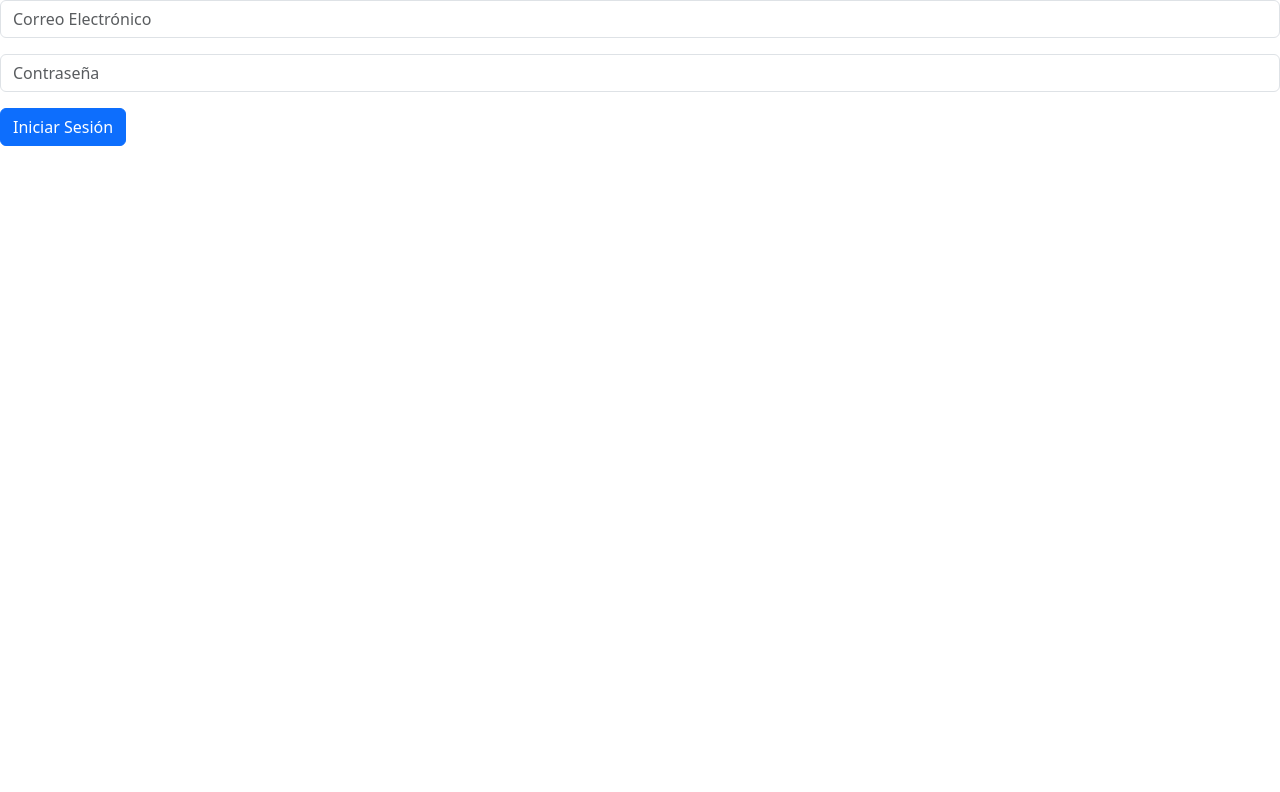
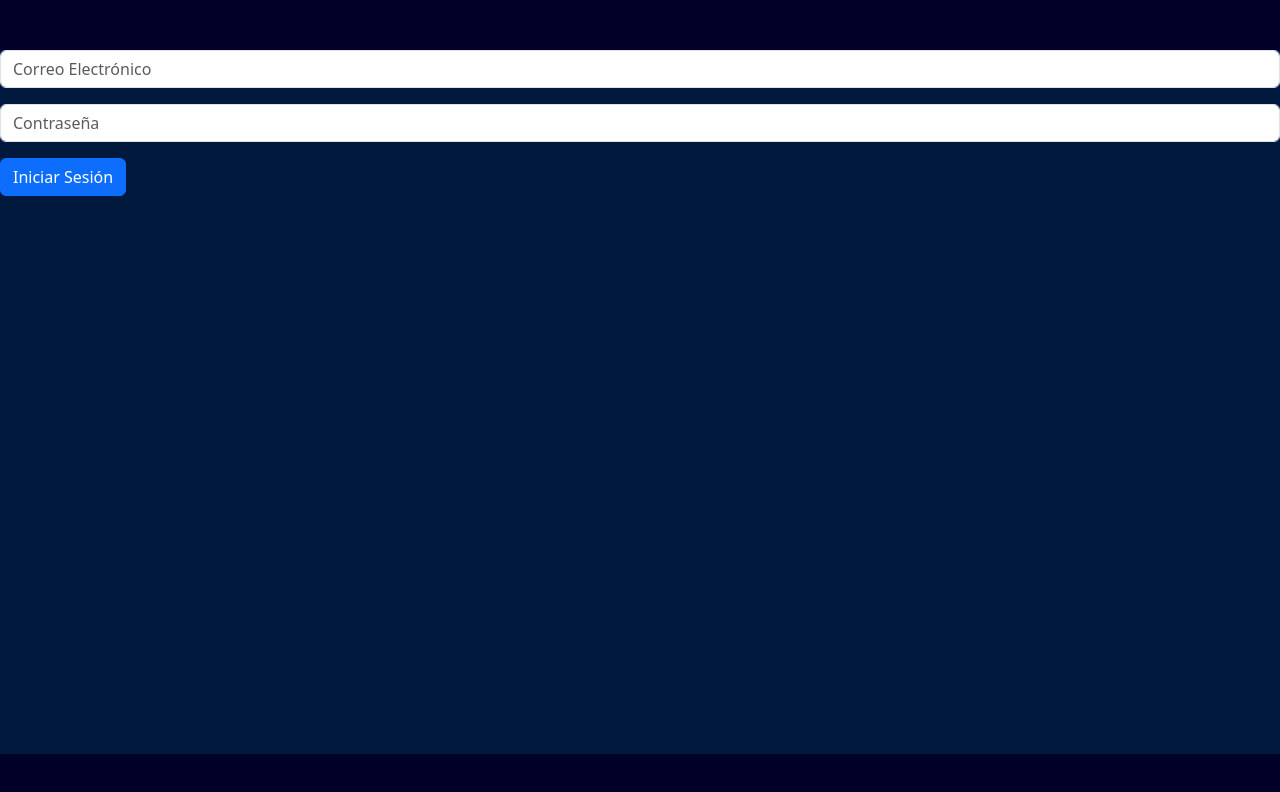
Before and after one commit to AlexGalo0/INGELMECO-Admin, a React (Vite) app: page / in a window 1280 px wide. Shown: the top 792 px of the page. Built offline with nearby package versions, Linux system fonts and the light colour scheme.

Commit message:
iniciando stilamiento

```diff
--- a/src/App.tsx
+++ b/src/App.tsx
@@ -1,12 +1,12 @@
 import { BrowserRouter, Routes, Route } from "react-router-dom";
-import { AdminForm } from "./Components/AdminForm";
 import { ProductForm } from "./Components/ProductForm";
+import { LoginAdmin } from "./pages/LoginAdmin";
 function App() {
   return (
     <>
       <BrowserRouter>
         <Routes>
-          <Route path="/" element={<AdminForm />} />
+          <Route path="/" element={<LoginAdmin />} />
           <Route path="/admin/add-product" element={<ProductForm />} />
         </Routes>
       </BrowserRouter>
--- a/src/main.tsx
+++ b/src/main.tsx
@@ -2,6 +2,7 @@ import React from 'react'
 import ReactDOM from 'react-dom/client'
 import App from './App.tsx'
 import 'bootstrap/dist/css/bootstrap.css'
+import './styles.css'
 ReactDOM.createRoot(document.getElementById('root')!).render(
   <React.StrictMode>
     <App />
--- /dev/null
+++ b/src/pages/LoginAdmin.tsx
@@ -0,0 +1,13 @@
+import { AdminForm } from "../Components/AdminForm";
+
+export const LoginAdmin = () => {
+  return (
+    <>
+      <div className="bar"></div>
+      <div className="container d-flex flex-column ">
+        <AdminForm />
+      </div>
+      <div className="bar"></div>
+    </>
+  );
+};
--- /dev/null
+++ b/src/styles.css
@@ -0,0 +1,14 @@
+.bar {
+  height: 50px;
+  background-color: #000028;
+}
+.container {
+  min-height: 88vh;
+  background-color: #00193c;
+  padding-right: 0;
+  padding-left: 0;
+  min-width: 100%;
+}
+.container > div:first-child {
+  flex-grow: 1;
+}
```
